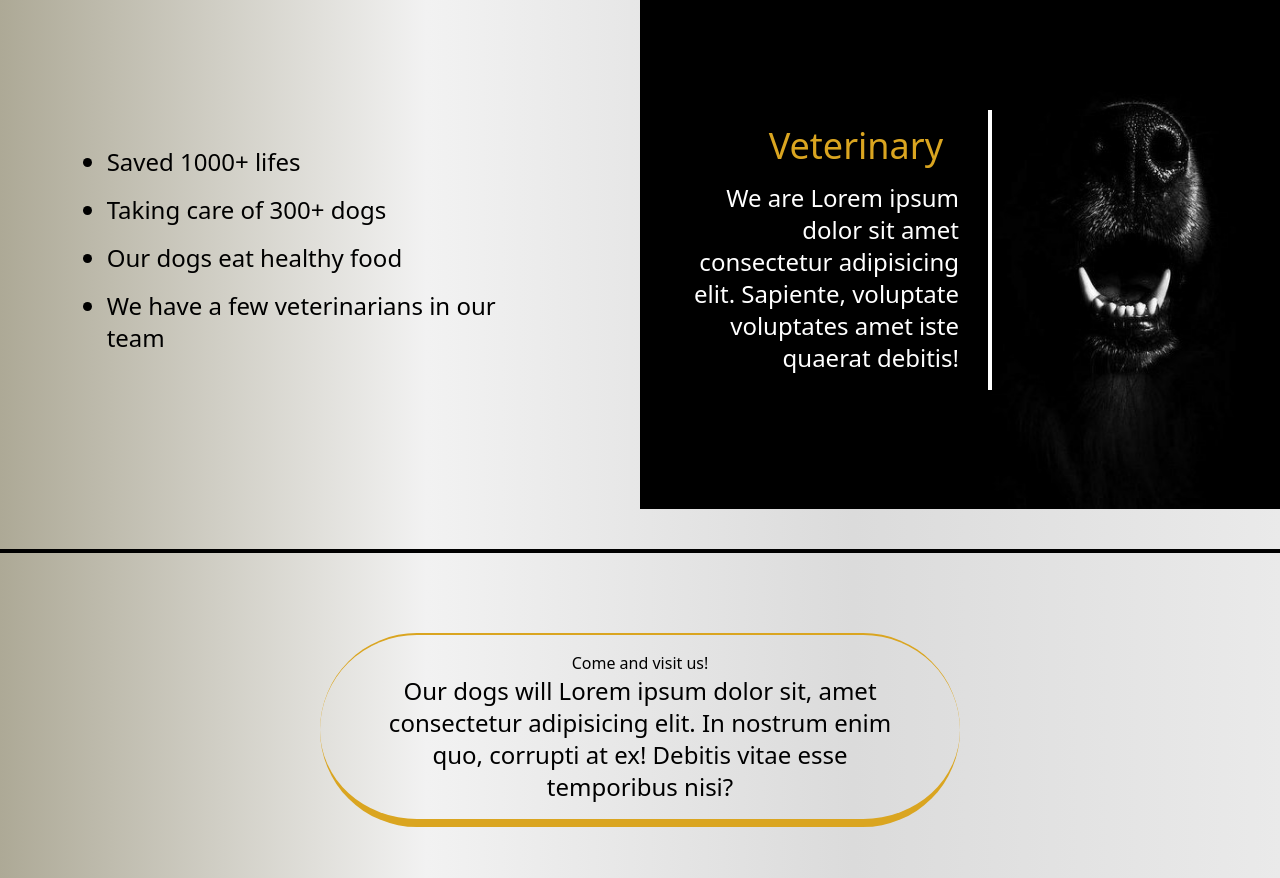
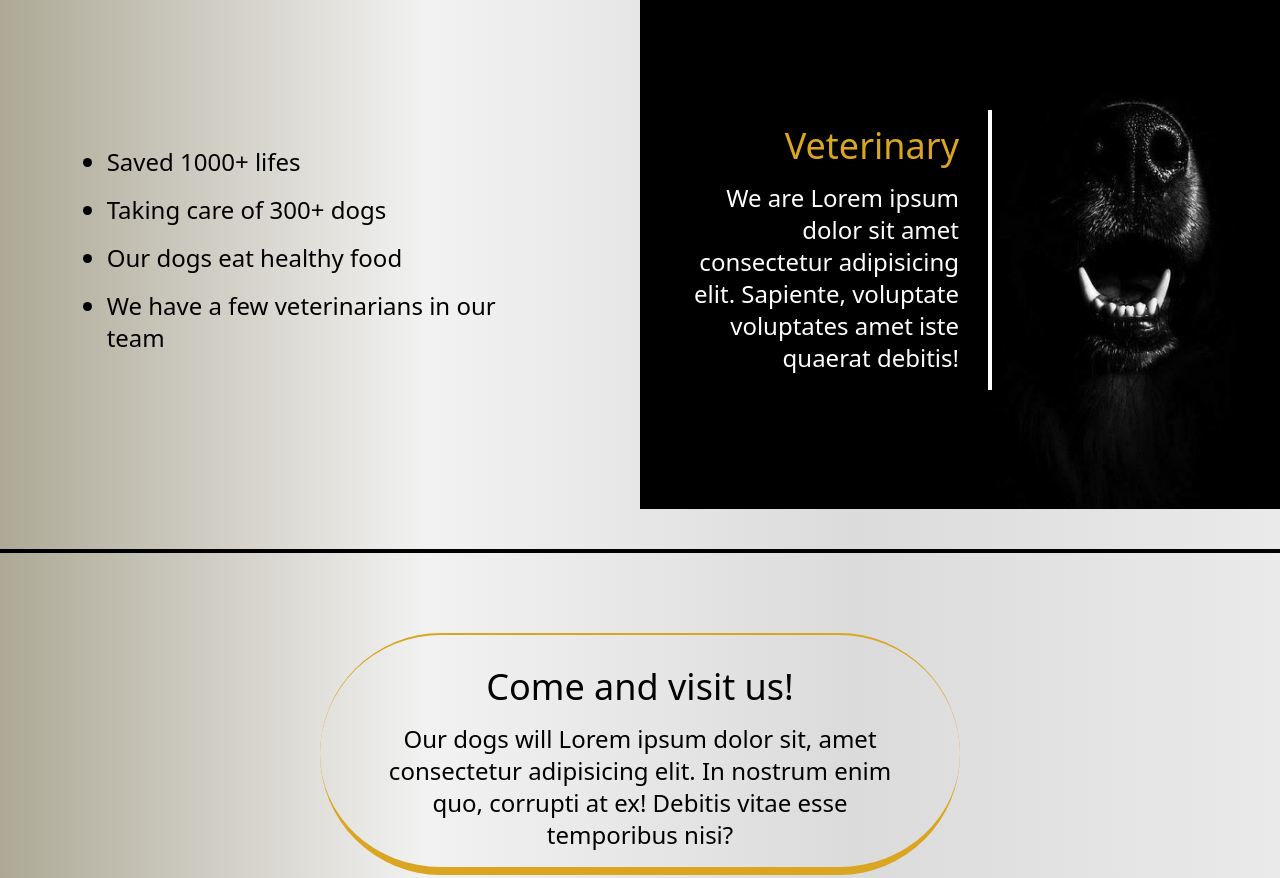
Before and after one commit to linluoluo1/Open-Heart, a website: page index.html in a window 1280 px wide. Shown: the part 1940-2818 px from the top of the page. Drawn offline with Linux system fonts and the light colour scheme.

Commit message:
slightly

```diff
--- a/index.html
+++ b/index.html
@@ -195,7 +195,7 @@
             <img src="./img/dog4.jpg" alt="dog" class="w-2/5 mx-8" />
             <div class="min-[500px]:border-r-4 border-white my-8">
               <h2
-                class="text-4xl min-[500px]:text-right text-center text-gold my-4 pr-4 my-2 mr-4 pl-2 w-11/12"
+                class="text-4xl min-[500px]:text-right text-center text-gold my-4 my-2 mr-4 pl-2 w-11/12"
               >  <span class="text-white min-[499px]:hidden">&#149</span>
                 Donation
               </h2>
@@ -255,7 +255,7 @@
             <img src="./img/dog-hungry.jpg" alt="dog" class="w-72" />
             <div class="min-[500px]:border-r-4 border-white my-8">
               <h2
-                class="text-4xl text-right text-gold my-4 pr-4 my-2 mr-4 pl-2 w-11/12 max-[500px]:text-center"
+                class="text-4xl text-right text-gold my-4 my-2 mr-4 w-11/12 max-[500px]:text-center"
               ><span class="text-white min-[499px]:hidden">&#149</span>
                 Veterinary
               </h2>
@@ -274,7 +274,7 @@
       <div
         class="max-[499px]:hidden relative w-3/5 text-center my-20 md:w-11/12 xl:w-1/2 mx-auto border-y-2 border-b-8 border-gold py-4 px-10 rounded-full"
       >
-        <h2 classfitl max-[500px]:w-fitext-4xl text-center py-4 ">Come and visit us!</h2>
+        <h2 class="text-4xl text-center py-4 ">Come and visit us!</h2>
         <p class="hidden lg:block text-2xl mx-4 text-center">
           Our dogs will Lorem ipsum dolor sit, amet consectetur adipisicing
           elit. In nostrum enim quo, corrupti at ex! Debitis vitae esse
```
Also changed, not shown: css/output.css.
